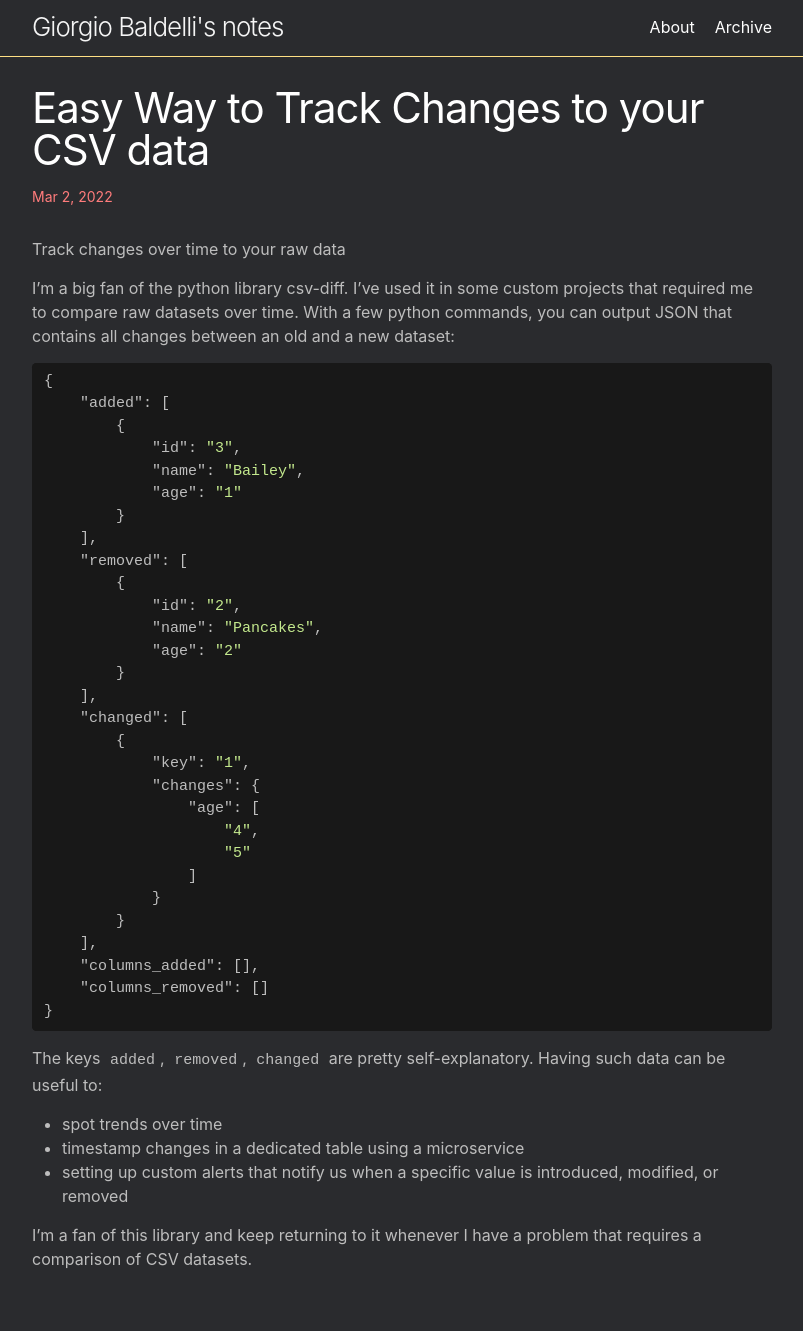
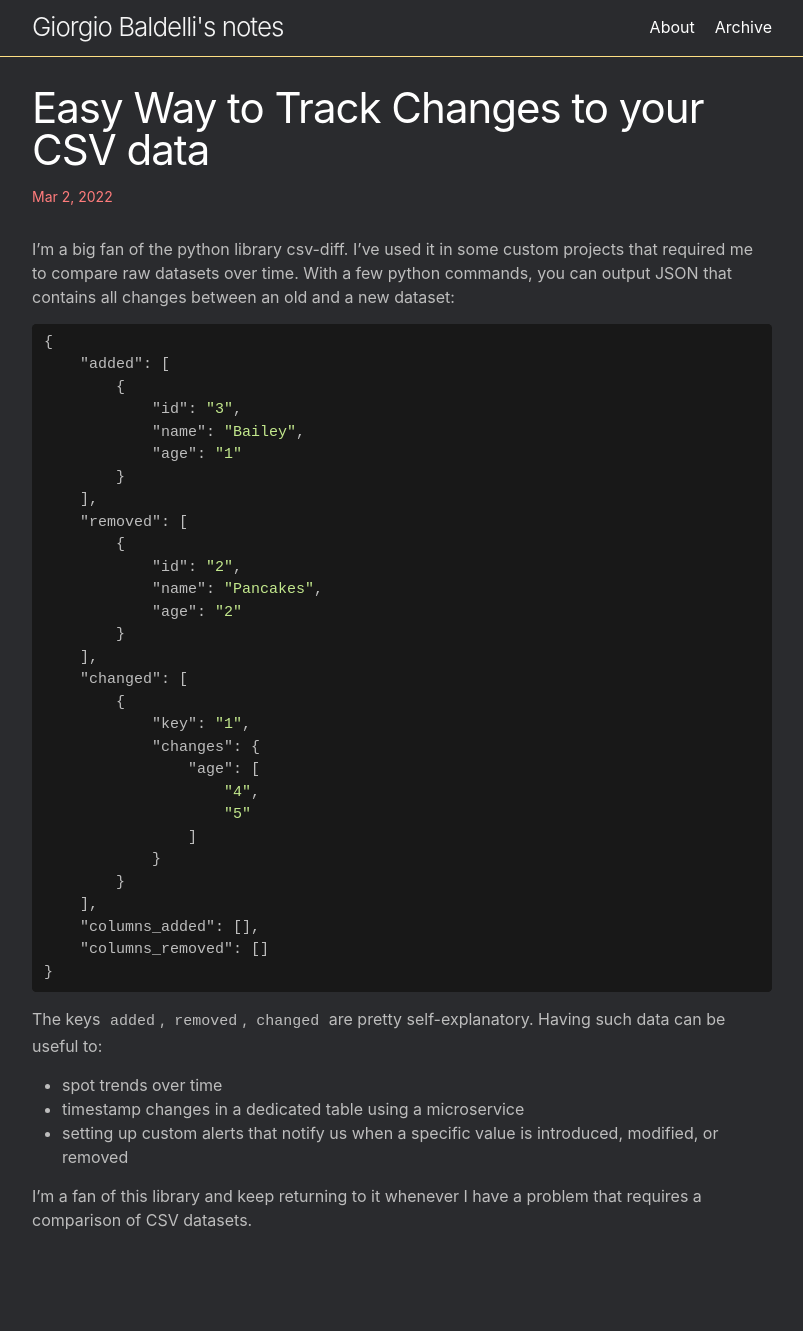
Before and after one commit to GiorgioBaldelli/giorgiobaldelli.github.io, a Jekyll site: the page built from _posts/2022-03-02-Track-changes-to-your-csv.markdown, in a window 1280 px wide. Shown: the whole page, without its empty margins (238-1041 px from the left). Built offline with Jekyll 4.4.1, drawn with Linux system fonts in a browser that asks for light colours; after the commit the page ends 1292 px from its top, so only the background shows below that.

Commit message:
fix post
Fix post

```diff
--- a/_posts/2022-03-02-Track-changes-to-your-csv.markdown
+++ b/_posts/2022-03-02-Track-changes-to-your-csv.markdown
@@ -5,11 +5,10 @@
 categories: jekyll update
 tags:
 - python
+- data
 show_excerpts: true
 published: true
 ---
-
-Track changes over time to your raw data
 
 I'm a big fan of the python library csv-diff. I've used it in some custom projects that required me to compare raw datasets over time. With a few python commands, you can output JSON that contains all changes between an old and a new dataset:
 
```
